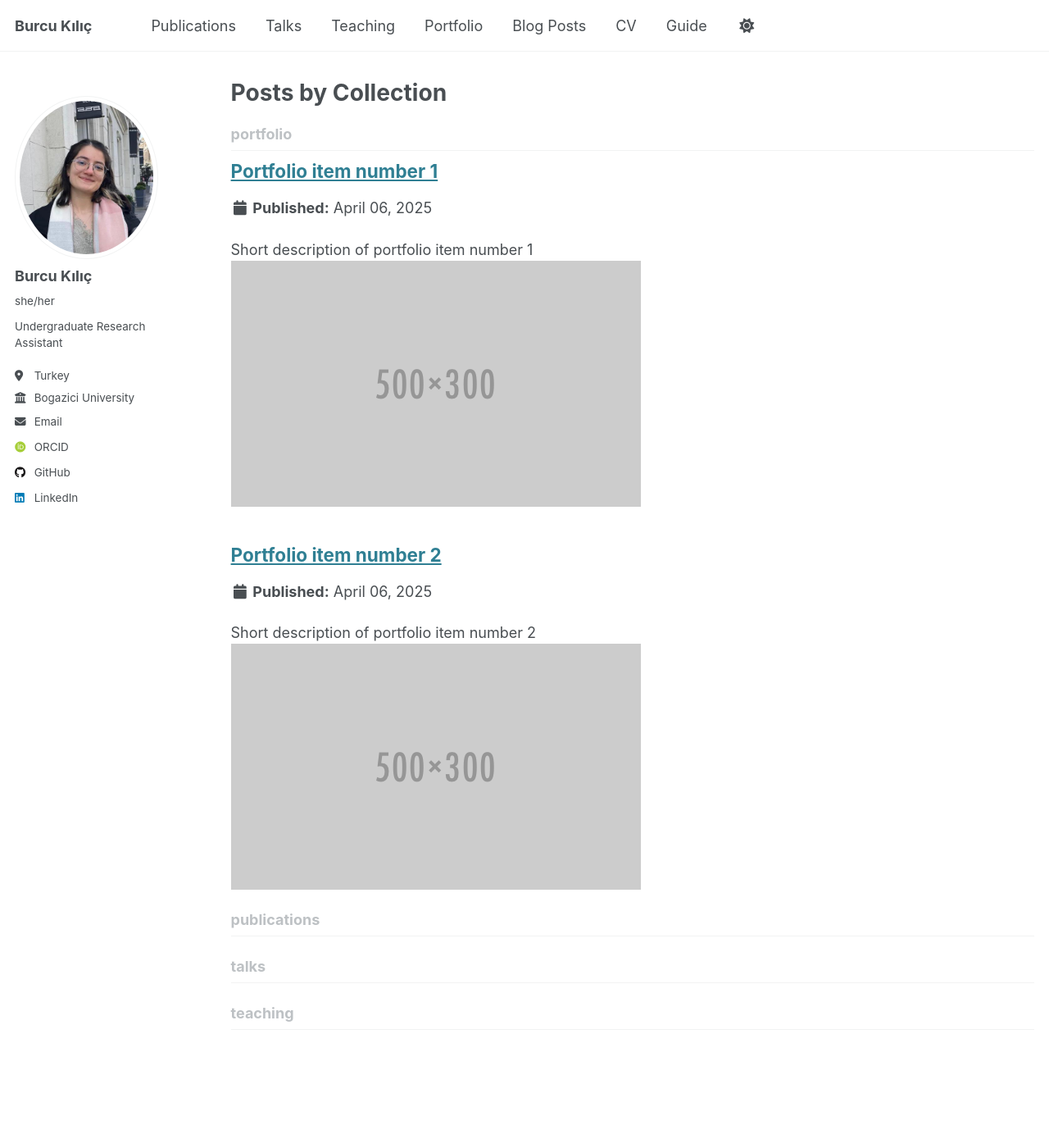
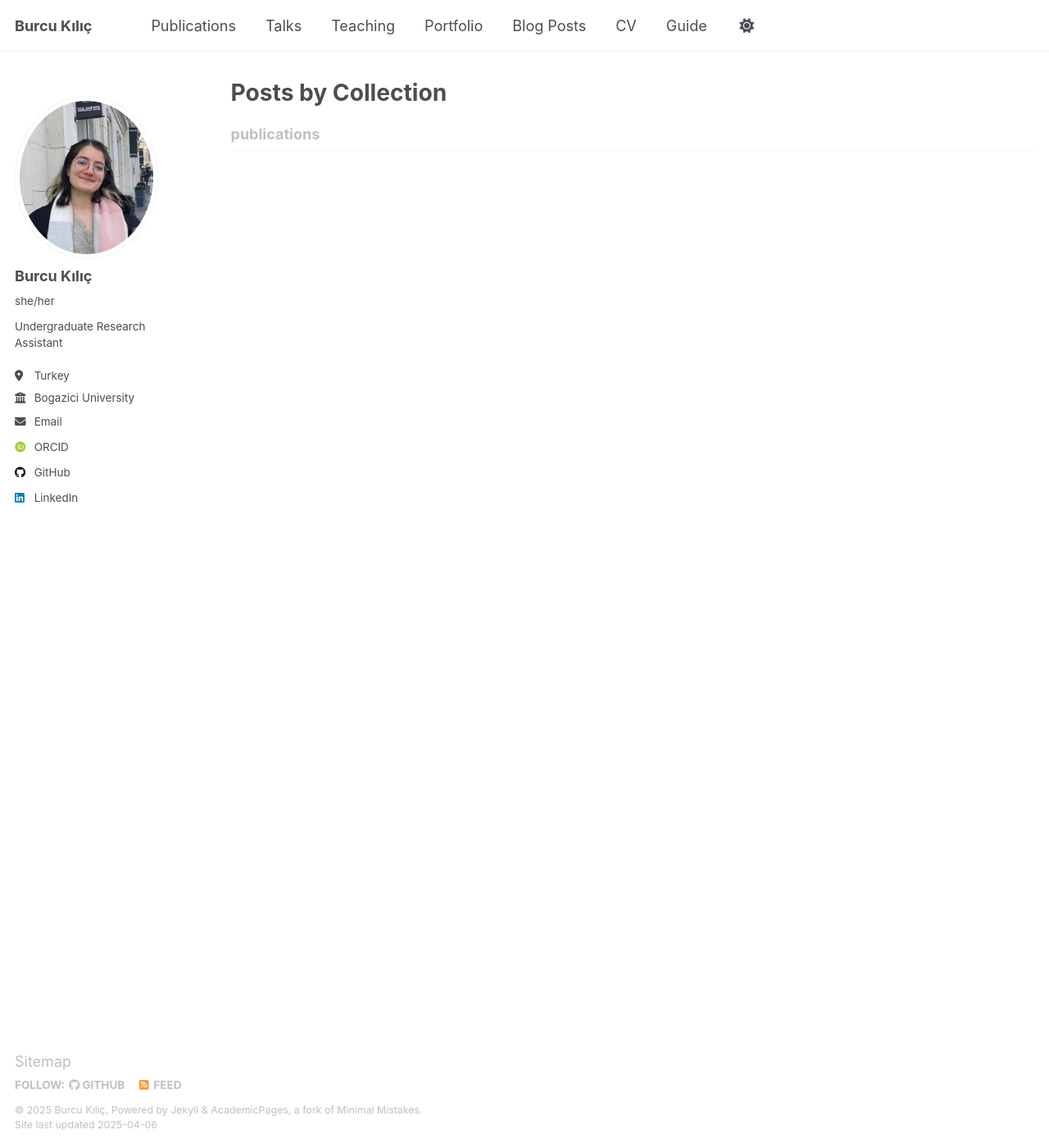
Before and after one commit to burcukilic/burcukilic.github.io, a Jekyll site: the page built from _pages/collection-archive.html, in a window 1280 px wide and 1400 px high. Shown: the whole window at 82% size. Built offline with Jekyll 4.4.1, drawn with Linux system fonts in a browser that asks for light colours; some web fonts are replaced; some of the changed lines change nothing that is shown.

Commit message:
Update _config.yml

```diff
--- a/_config.yml
+++ b/_config.yml
@@ -213,18 +213,18 @@
 
 # These settings control the types of collections used by the template
 collections:
-  teaching:
-    output: true
-    permalink: /:collection/:path/
+  #teaching:
+  #  output: true
+  #  permalink: /:collection/:path/
   publications:
     output: true
     permalink: /:collection/:path/
-  portfolio:
-    output: true
-    permalink: /:collection/:path/
-  talks:
-    output: true
-    permalink: /:collection/:path/
+  #portfolio:
+  #  output: true
+  #  permalink: /:collection/:path/
+  #talks:
+  #  output: true
+  #  permalink: /:collection/:path/
 
 
 # These settings control how pages and collections are included in the site
@@ -266,14 +266,14 @@
       share: true
       comments: true
   # _portfolio
-  - scope:
-      path: ""
-      type: portfolio
-    values:
-      layout: single
-      author_profile: true
-      share: true
-      comment: true
+  #- scope:
+  #    path: ""
+  #    type: portfolio
+  #  values:
+  #    layout: single
+  #    author_profile: true
+  #    share: true
+  #    comment: true
   # _talks
   #- scope:
   #    path: ""
```
